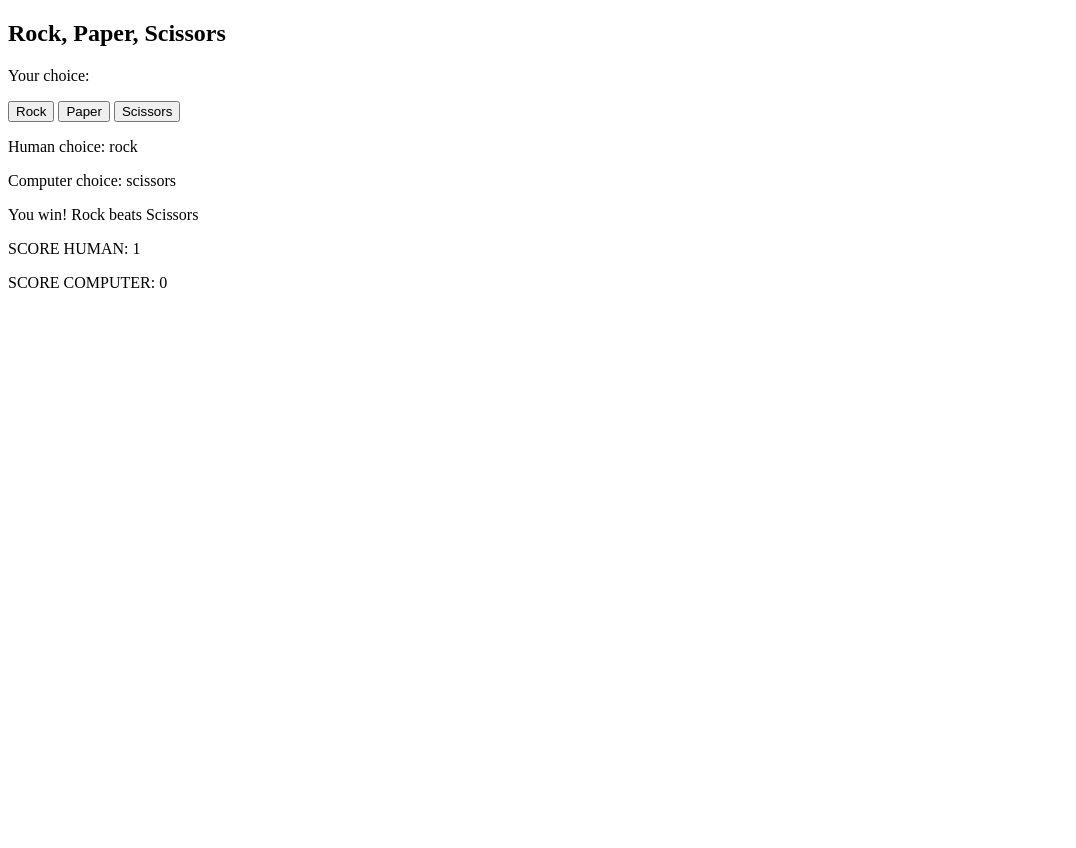
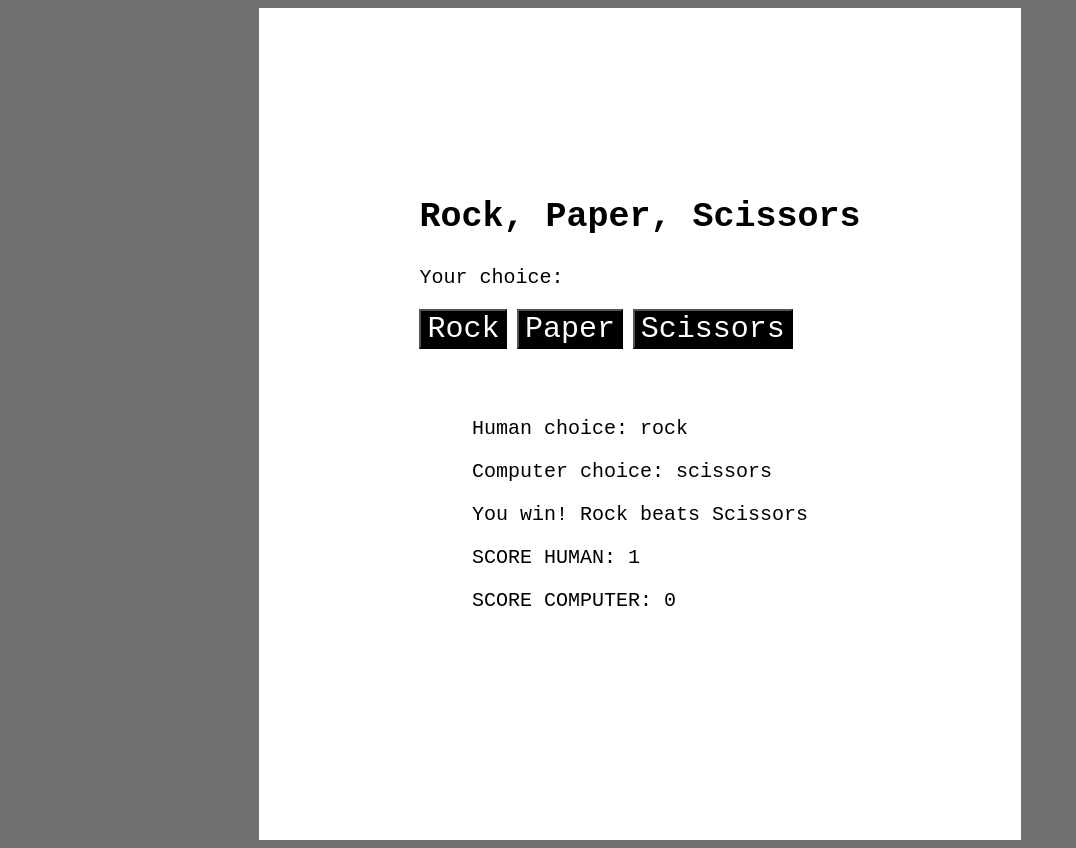
Before and after one commit to luanhmilano/the-odin-project, a plain HTML site: page rock-paper-scissors/index.html in a window 1280 px wide. Both pictures are taken after a click on the button "Rock". Shown: the whole page, without its empty margins (0-1076 px from the left). Before the commit the page ends 800 px from the top, so only its background shows below. Drawn offline with Linux system fonts and the light colour scheme.

Commit message:
lógica e estilo do front completas

```diff
--- a/rock-paper-scissors/index.html
+++ b/rock-paper-scissors/index.html
@@ -4,6 +4,7 @@
     <meta charset="UTF-8">
     <meta name="viewport" content="width=device-width, initial-scale=1.0">
     <title>RPS</title>
+    <link rel="stylesheet" href="style.css">
 </head>
 <body>
     <main>
@@ -15,6 +16,8 @@
             <button id="scissors" value="scissors">Scissors</button>
         </section>
         <div class="result"></div>
+        <div class="winner"></div>
+        <button id="restart" style="display:none;">Play again</button>
     </main>
 
     <script src="main.js" defer></script>
--- a/rock-paper-scissors/main.js
+++ b/rock-paper-scissors/main.js
@@ -1,5 +1,7 @@
 const buttons = document.querySelectorAll("button");
 const divResult = document.querySelector(".result")
+const divWinner = document.querySelector(".winner")
+const restartButton = document.querySelector("#restart");
 
 const p = document.createElement("p")
 
@@ -112,14 +114,42 @@ function playGame(human) {
 
 //playGame()
 
-buttons.forEach((button) => {
-    button.addEventListener("click", () => {
-        console.clear()
-        ++round
-        if (round <= 5) {
-            playGame(button.value)
-        } else {
-            console.log("MAX")
-        }
-    })
+// DESACOPLAR A VERIFICAÇÃO DO VENCEDOR
+function checkWinner() {
+    if (computerScore > humanScore) {
+        divWinner.textContent = "COMPUTER WINS"
+    } else if (humanScore > computerScore) {
+        divWinner.textContent = "HUMAN WINS"
+    } else {
+        divWinner.textContent = "DRAW"
+    }
+    restartButton.style.display = "block";
+}
+
+// RODADAS A CADA CLIQUE NAS CHOICES
+function handleClick(button) {
+    console.clear()
+    round++
+    if (round < 5) {
+        playGame(button.value)
+    } else {
+        checkWinner()
+    }
+}
+
+// RESETA O GAME AO FIM DAS RODADAS
+function resetGame() {
+    round = 0
+    computerScore = 0
+    humanScore = 0
+    divWinner.textContent = ""
+    divResult.innerHTML = ""
+    restartButton.style.display = "none"
+    console.clear()
+}
+
+buttons.forEach(button => {
+    button.addEventListener("click", () => handleClick(button))
 })
+
+restartButton.addEventListener("click", resetGame)
--- /dev/null
+++ b/rock-paper-scissors/style.css
@@ -0,0 +1,48 @@
+* {
+    box-sizing: border-box;
+    font-family: 'Courier New', Courier, monospace
+}
+
+body {
+    background-color: #717171;
+    display: flex;
+    justify-content: center;
+    align-items: center;
+}
+
+main {
+    background-color: rgb(255, 255, 255);
+    display: flex;
+    justify-content: center;
+    align-items: center;
+    flex-direction: column;
+    gap: 3rem;
+    padding: 10rem;
+}
+
+h1 {
+    font-size: 35px;
+}
+
+p {
+    font-size: 20px;
+}
+
+button {
+    font-size: 30px;
+    background-color: black;
+    color: #fff;
+    cursor: pointer;
+}
+
+button:hover {
+    background-color: #fff;
+    color: #000;
+    scale: 1.1;
+}
+
+.winner {
+    font-size: 35px;
+    font-family: 'Lucida Sans', 'Lucida Sans Regular', 'Lucida Grande', 'Lucida Sans Unicode', Geneva, Verdana, sans-serif;
+    color: #ff0000;
+}
```
